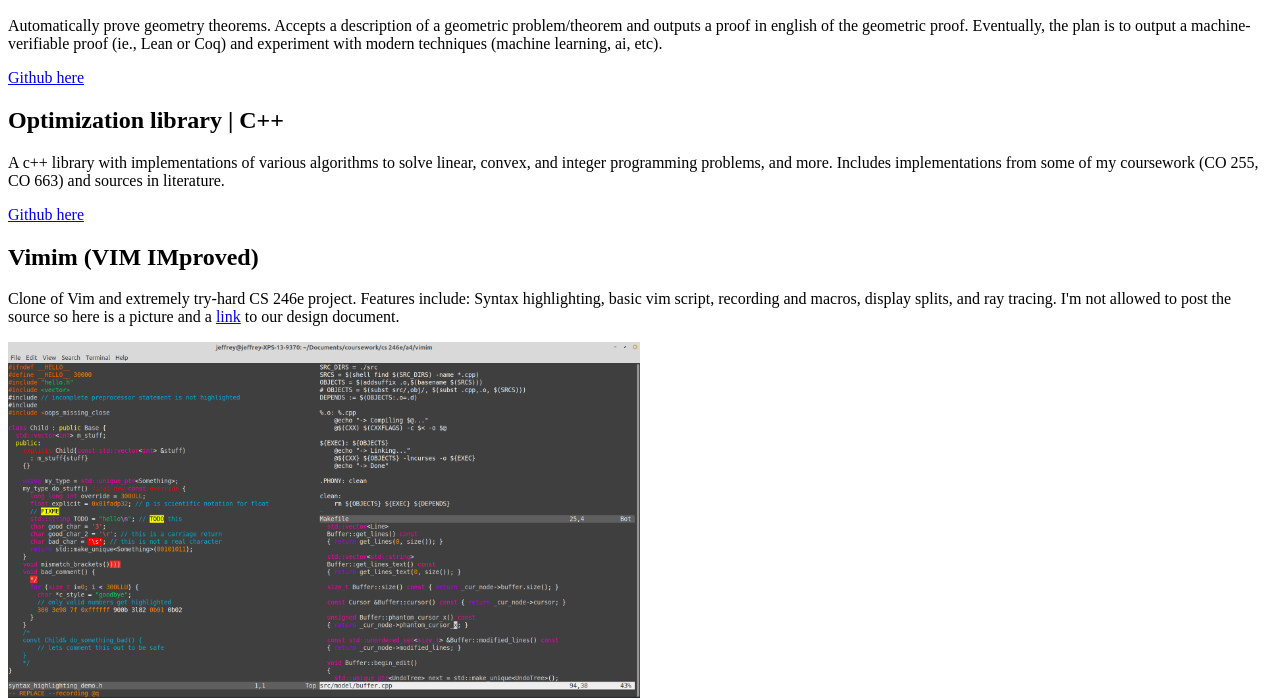
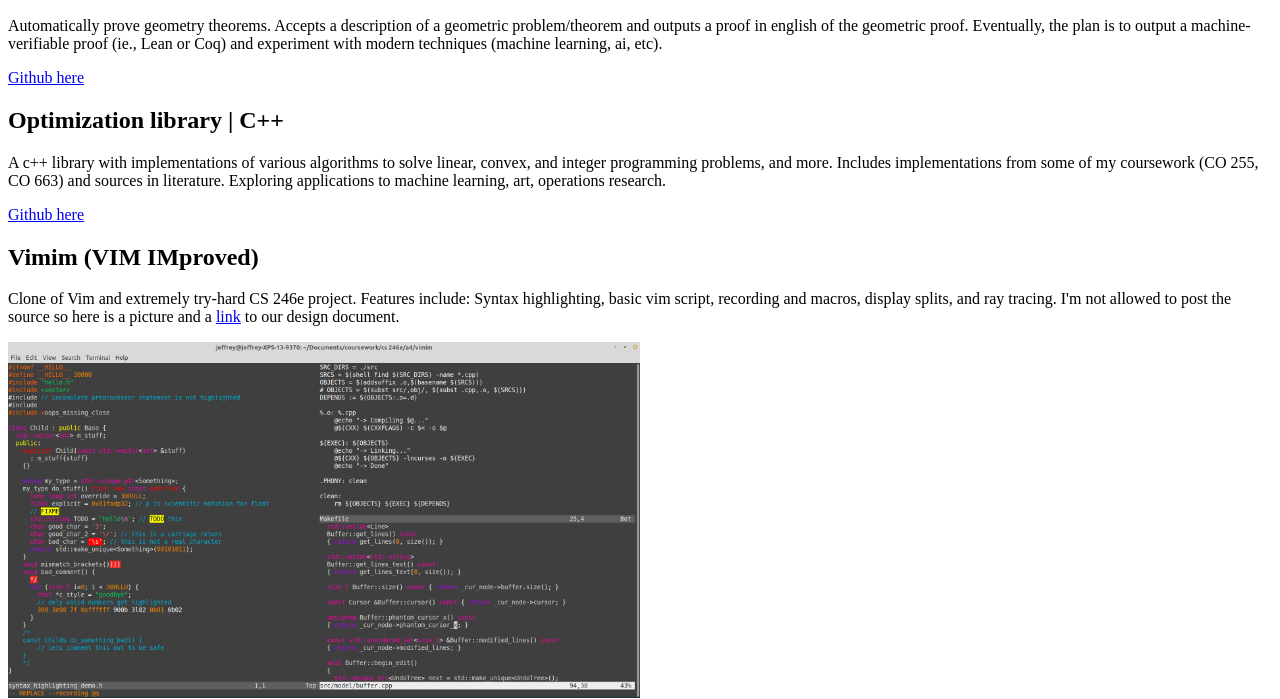
Before and after one commit to jyfliu/jyfliu.github.io, a plain HTML site: page projects.html in a window 1280 px wide. Shown: the part 110-809 px from the top of the page. Drawn offline with Linux system fonts and the light colour scheme.

Commit message:
small wording

```diff
--- a/projects.html
+++ b/projects.html
@@ -8,7 +8,7 @@
   <a href="https://github.com/jyfliu/Goq">Github here</a>
   <h2>Optimization library | C++ </h2>
   <p>A c++ library with implementations of various algorithms to solve linear, convex, and integer programming problems, and more. Includes implementations from
-  some of my coursework (CO 255, CO 663) and sources in literature.</p>
+  some of my coursework (CO 255, CO 663) and sources in literature. Exploring applications to machine learning, art, operations research.</p>
   <a href="https://github.com/jyfliu/optimize-anything">Github here</a>
   <h2>Vimim (VIM IMproved)</h2>
   <p>Clone of Vim and extremely try-hard CS 246e project. Features include: Syntax highlighting, basic vim script, recording and macros, display splits, and ray
```
